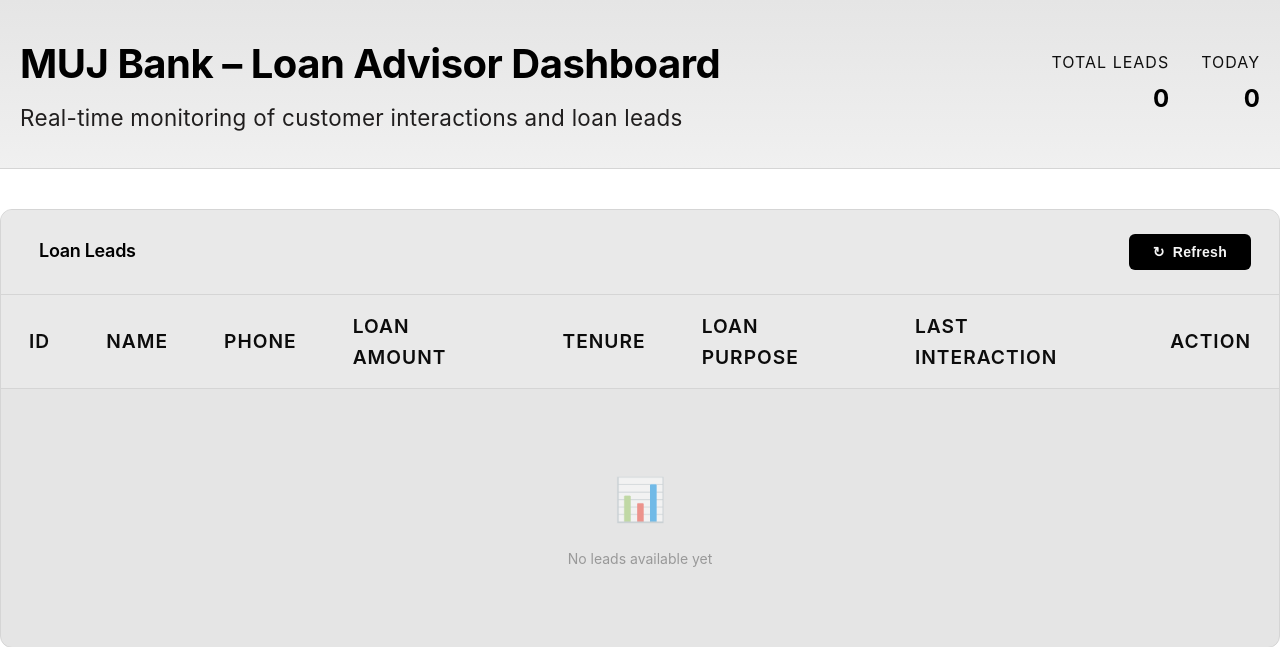
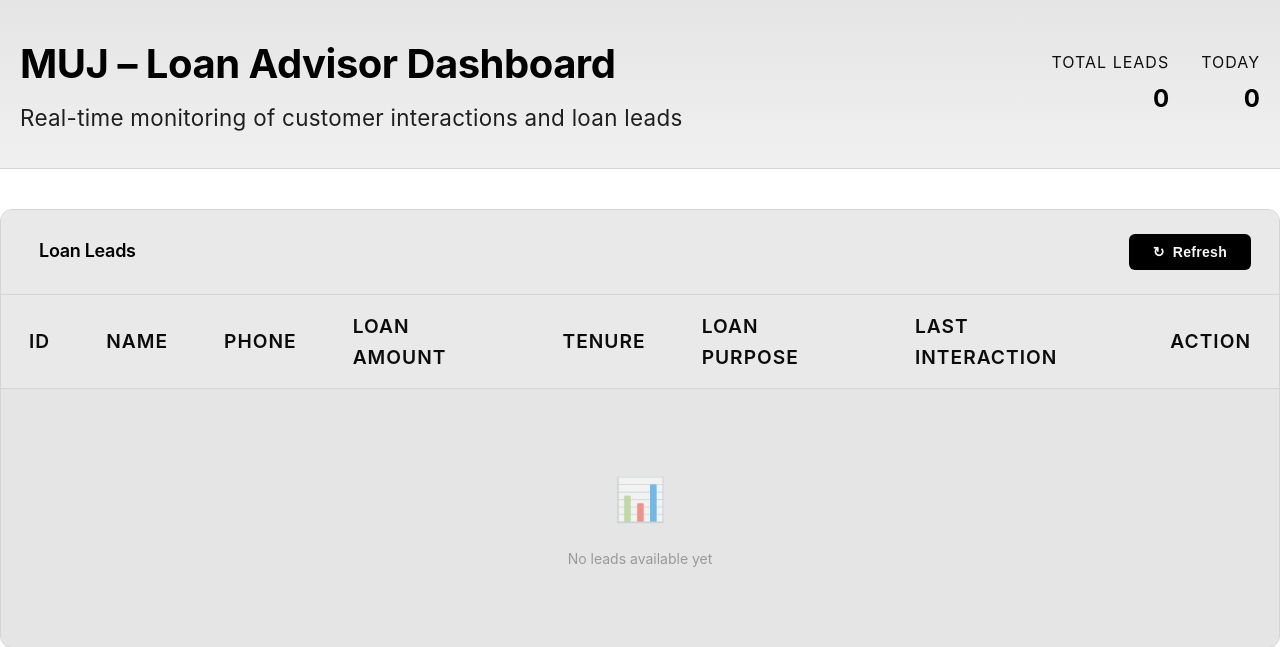
Before and after one commit to dimension-drifter/filoas, a Flask app: page /admin in a window 1280 px wide. Shown: the top 647 px of the page. Run offline with Flask 3, Linux system fonts and the light colour scheme; data that the repository does not hold is empty.

Commit message:
agent update v4

```diff
--- a/Filoas/templates/admin.html
+++ b/Filoas/templates/admin.html
@@ -3,7 +3,7 @@
 <head>
     <meta charset="UTF-8">
     <meta name="viewport" content="width=device-width, initial-scale=1.0">
-    <title>MUJ Bank - Loan Leads Dashboard</title>
+    <title>MUJ - Loan Leads Dashboard</title>
     <style>
         * {
             margin: 0;
@@ -401,7 +401,7 @@
     <div class="header">
         <div class="header-content">
             <div class="logo-section">
-                <h1>MUJ Bank – Loan Advisor Dashboard</h1>
+                <h1>MUJ – Loan Advisor Dashboard</h1>
                 <p class="subtitle">Real-time monitoring of customer interactions and loan leads</p>
             </div>
             <div class="header-stats">
```
